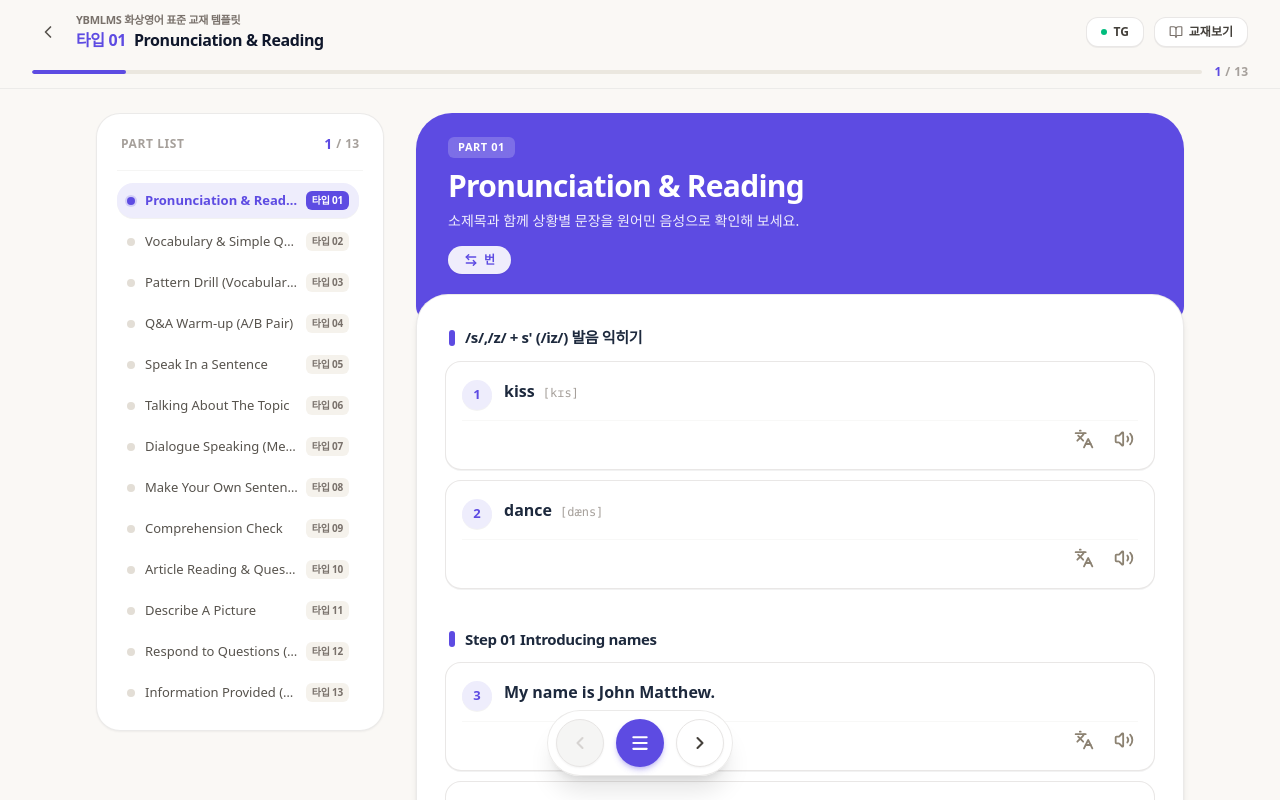
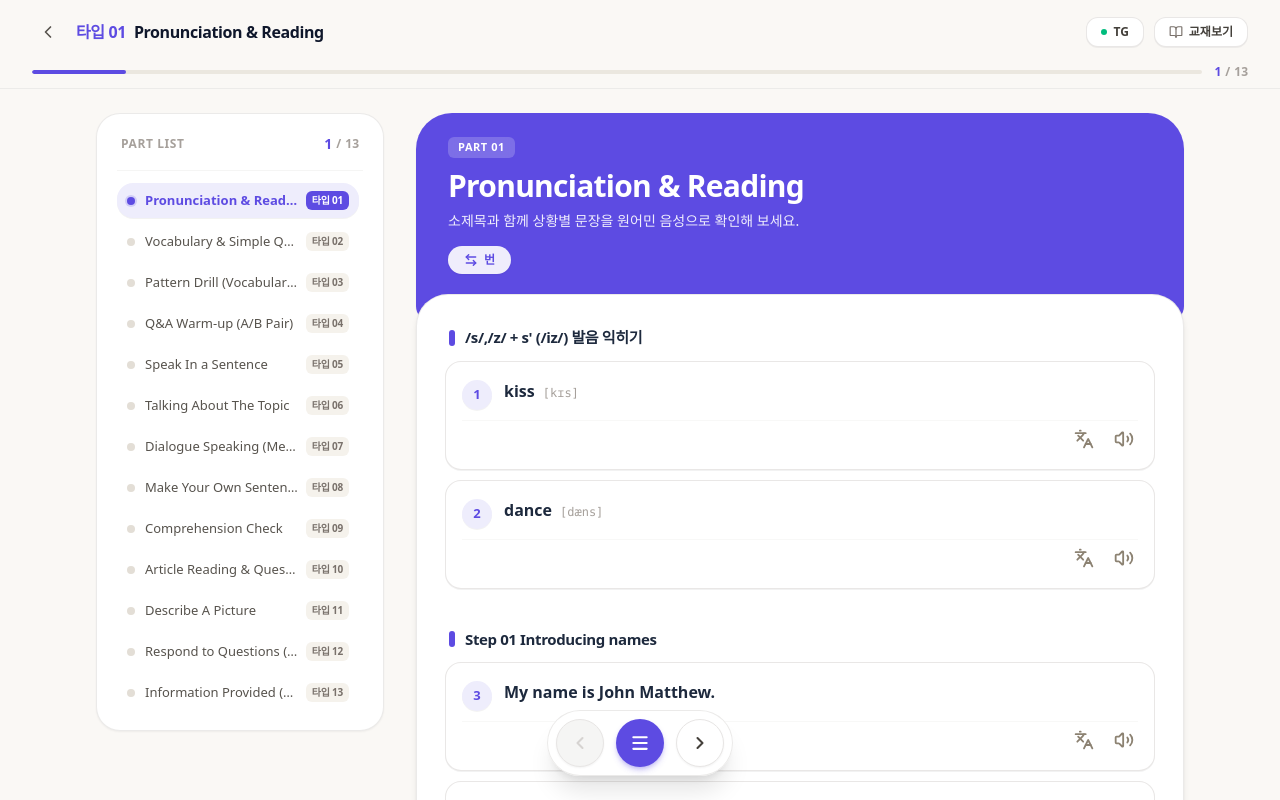
Before and after one commit to hhyoo84-svg/ybmphoneapp, a React (Vite) app: page / in a window 1280 px wide. Shown: the top 800 px of the page. Built offline with nearby package versions, Linux system fonts and the light colour scheme; a web font is replaced by a local one.

Commit message:
Remove course title for mobile view
Removed course title display for smaller screens.

```diff
--- a/src/components/Header.tsx
+++ b/src/components/Header.tsx
@@ -37,10 +37,6 @@ export const Header: React.FC<HeaderProps> = ({
           </button>
 
           <div className="min-w-0 flex flex-col justify-center">
-            {/* Course Title (PC Only) */}
-            <span className="hidden sm:block text-[11px] font-bold text-stone-500 truncate tracking-tight">
-              {lesson.courseName || '일상회화 Daily Life 초급'}
-            </span>
 
             {/* Lesson Title Row */}
             <div className="flex items-center gap-2 truncate">
```
